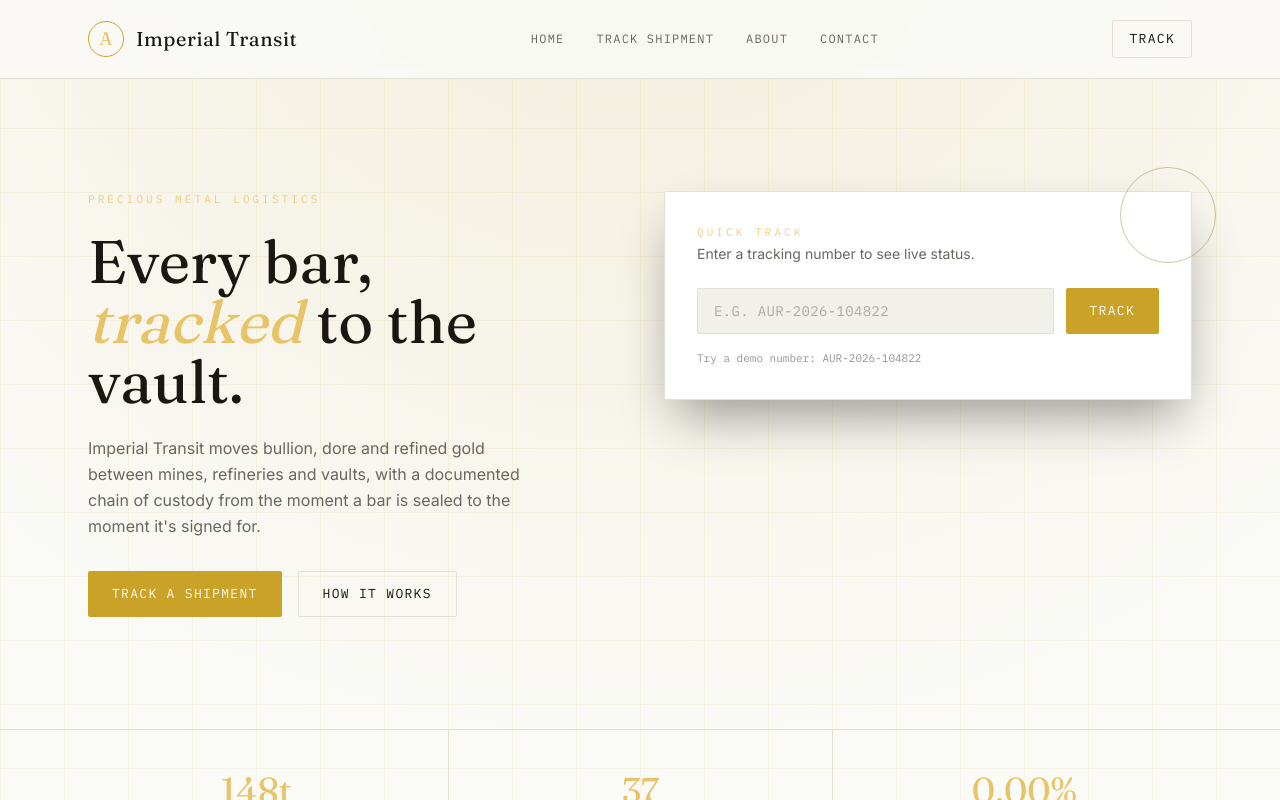
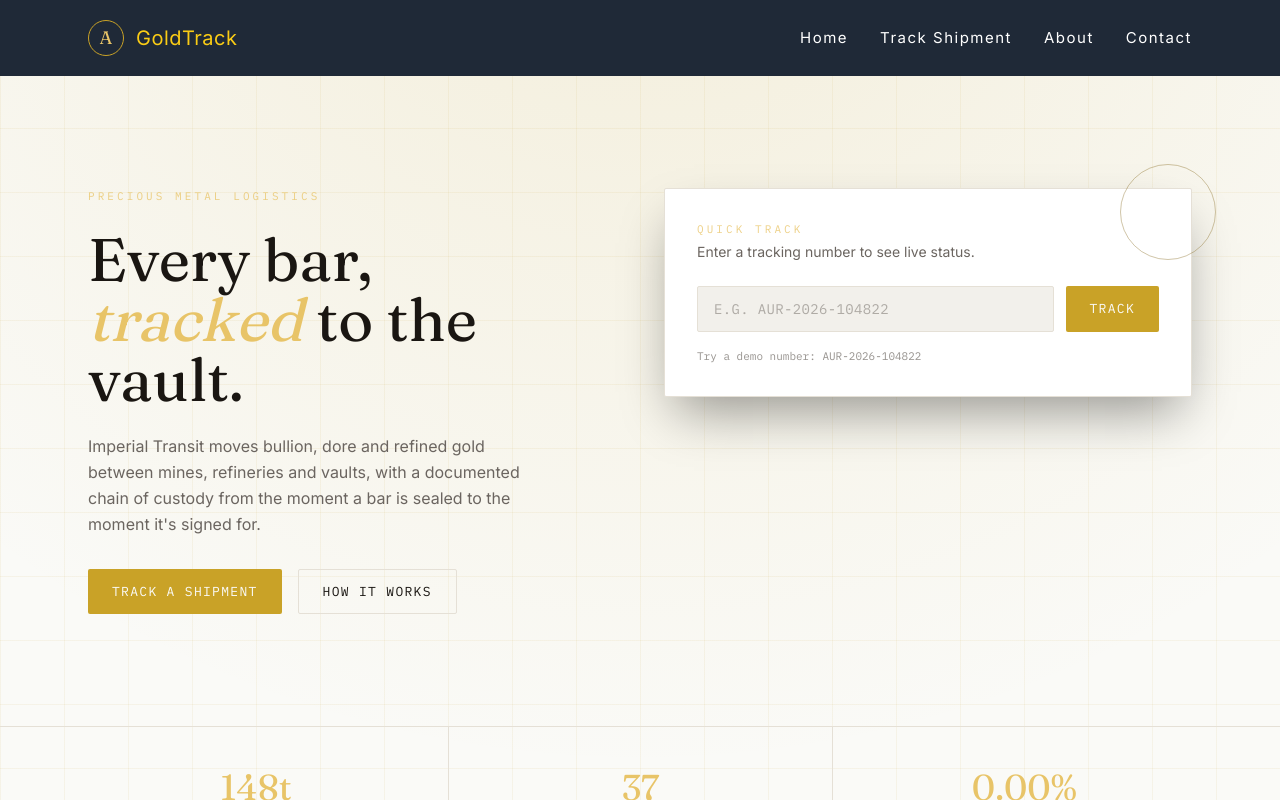
Before and after one commit to corepex-labs/gold-tracker, a Next.js app: page / in a window 1280 px wide. Shown: the top 800 px of the page. Built offline with nearby package versions, Linux system fonts and the light colour scheme.

Commit message:
refactore: changes navbar color and font

```diff
--- a/components/Navbar.tsx
+++ b/components/Navbar.tsx
@@ -9,14 +9,14 @@ const links = [
 
 export default function Navbar() {
   return (
-    <header className="sticky top-0 z-50 border-b border-line bg-ink/90 backdrop-blur">
+    <header className="sticky top-0 z-50  bg-gray-800 backdrop-blur">
       <div className="mx-auto flex max-w-6xl items-center justify-between px-6 py-5">
         <Link href="/" className="flex items-center gap-3">
           <span className="flex h-9 w-9 items-center justify-center rounded-full border border-gold text-gold-bright font-display text-lg">
             A
           </span>
-            <span className="font-display text-xl tracking-wide text-ivory">
-            Imperial Transit
+            <span className=" text-xl tracking-wide text-yellow-400">
+            GoldTrack
           </span>
         </Link>
         <nav className="hidden items-center gap-8 md:flex">
@@ -24,15 +24,15 @@ export default function Navbar() {
             <Link
               key={link.href}
               href={link.href}
-              className="font-mono text-[12px] uppercase tracking-widest text-muted transition-colors hover:text-gold-bright"
+              className="font text-[15px]  tracking-widest text-white transition-colors hover:text-gold-bright"
             >
               {link.label}
             </Link>
           ))}
         </nav>
-        <Link href="/track" className="btn-outline hidden md:inline-flex !py-2 !px-4">
+        {/* <Link href="/track" className="btn-outline hidden md:inline-flex !py-2 !px-4">
           Track
-        </Link>
+        </Link> */}
       </div>
       {/* Mobile nav */}
       <nav className="flex items-center justify-center gap-6 border-t border-line py-3 md:hidden">
@@ -40,7 +40,7 @@ export default function Navbar() {
           <Link
             key={link.href}
             href={link.href}
-            className="font-mono text-[10px] uppercase tracking-widest text-muted transition-colors hover:text-gold-bright"
+            className="font-mono text-[11px] uppercase tracking-widest text-gray-200 transition-colors hover:text-gold-bright"
           >
             {link.label}
           </Link>
```
